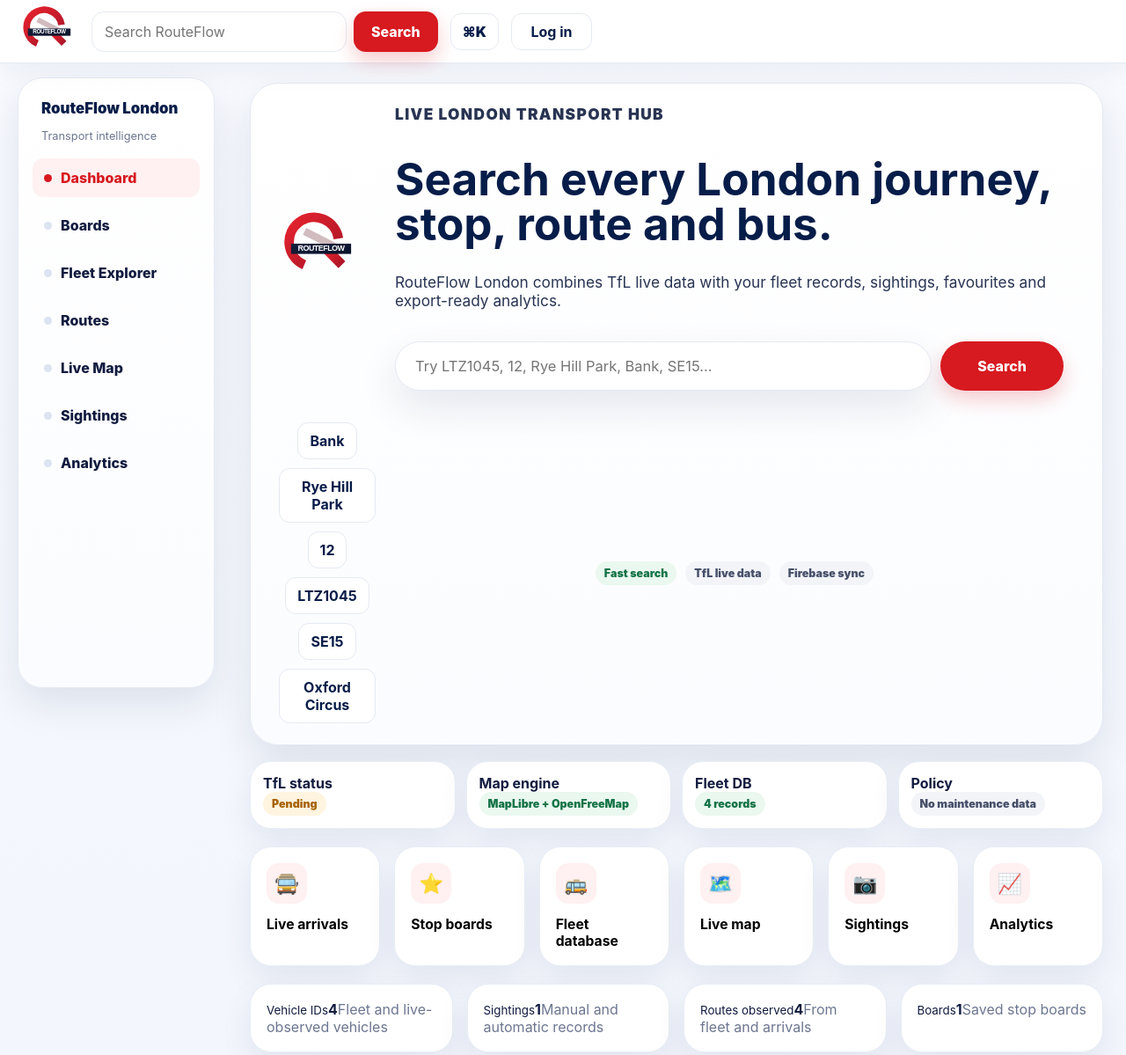
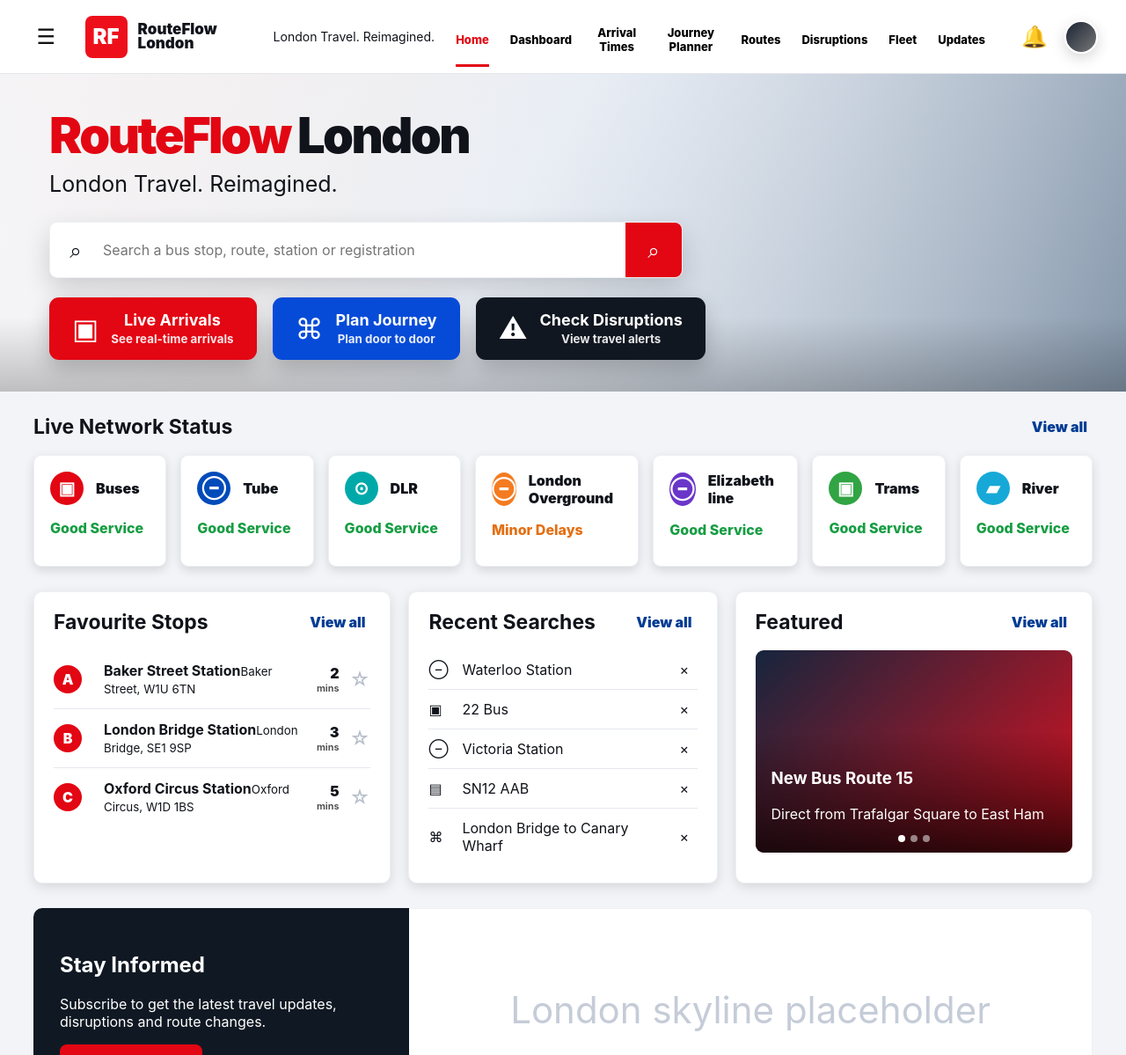
Before and after one commit to KingNathz21/rfl, a website: page index.html in a window 1280 px wide. Shown: the top 1199 px of the page at 88% size. Drawn offline with nearby package versions, Linux system fonts and the light colour scheme; no server answers.

Commit message:
Recreate RouteFlow London mockup layout

```diff
--- a/index.html
+++ b/index.html
@@ -3,78 +3,130 @@
 <head>
   <meta charset="utf-8">
   <meta name="viewport" content="width=device-width, initial-scale=1, viewport-fit=cover">
-  <meta name="theme-color" content="#071d49">
+  <meta name="theme-color" content="#e30613">
   <title>RouteFlow London</title>
-  <link rel="stylesheet" href="https://unpkg.com/maplibre-gl@4.7.1/dist/maplibre-gl.css">
-  <link rel="stylesheet" href="styles.css">
+  <link rel="stylesheet" href="routeflow-redesign.css">
 </head>
 <body>
-  <header class="site-header">
-    <a class="logo" href="#home" data-route="home"><img src="assets/routeflow-london-logo.svg" alt="RouteFlow London"></a>
-    <button class="mobile-menu" id="mobileMenu" aria-label="Open menu">☰</button>
-    <nav class="top-nav" id="topNav">
-      <button class="nav-item active" data-route="home">Home</button><button class="nav-item" data-route="hub">Live</button><button class="nav-item" data-route="boards">Boards</button><button class="nav-item" data-route="fleet">Fleet</button><button class="nav-item" data-route="routes">Routes</button><button class="nav-item" data-route="map">Map</button><button class="nav-item" data-route="sightings">Sightings</button><button class="nav-item" data-route="analytics">Analytics</button><button class="nav-item" data-route="admin">Admin</button>
+  <div class="app">
+    <header class="topbar">
+      <button class="hamburger">☰</button>
+      <a class="brand" data-page="home">
+        <span class="brand-mark">RF</span>
+        <span class="brand-text">RouteFlow<br>London</span>
+      </a>
+      <span class="tagline">London Travel. Reimagined.</span>
+      <nav class="nav">
+        <button class="active" data-page="home">Home</button>
+        <button data-page="dashboard">Dashboard</button>
+        <button data-page="arrivals">Arrival Times</button>
+        <button data-page="planner">Journey Planner</button>
+        <button data-page="routes">Routes</button>
+        <button data-page="disruptions">Disruptions</button>
+        <button data-page="fleet">Fleet</button>
+        <button data-page="updates">Updates</button>
       </nav>
-    <form id="miniSearchForm" class="mini-search"><input id="miniSearch" placeholder="Search RouteFlow"><button>Search</button></form>
-    <button class="ghost kbd-btn" id="openCommand">⌘K</button>
-    <button class="ghost account-btn" id="openAccount">Log in</button>
+      <div class="top-actions">
+        <button class="icon-btn">🔔</button>
+        <span class="avatar"></span>
+      </div>
+      <button class="icon-btn mobile-profile">♡</button>
     </header>
 
     <main>
-    <section class="view active" id="homeView">
-      <section class="hero-card hero-v2">
-        <img src="assets/routeflow-london-logo.svg" alt="RouteFlow London logo" class="hero-logo">
-        <p class="eyebrow">Live London transport hub</p>
-        <h1>Search every London journey, stop, route and bus.</h1>
-        <p>RouteFlow London combines TfL live data with your fleet records, sightings, favourites and export-ready analytics.</p>
-        <form id="heroSearchForm" class="hero-search"><input id="heroSearch" placeholder="Try LTZ1045, 12, Rye Hill Park, Bank, SE15..."><button>Search</button></form>
-        <div class="examples" id="quickExamples"></div>
+      <section id="home" class="page-view active">
+        <section class="hero" style="--hero-image:linear-gradient(120deg,#f5d7bc 0%,#d8e2ee 45%,#5a728c 100%)">
+          <div class="hero-content">
+            <h1><span class="red">RouteFlow</span> London</h1>
+            <p class="hero-sub">London Travel. Reimagined.</p>
+            <form class="search-row">
+              <span>⌕</span>
+              <input placeholder="Search a bus stop, route, station or registration">
+              <button>⌕</button>
+            </form>
+            <div class="hero-actions">
+              <button class="hero-action red-bg" data-page="arrivals"><span class="big-icon">▣</span><span><strong>Live Arrivals</strong><small>See real-time arrivals</small></span></button>
+              <button class="hero-action blue-bg" data-page="planner"><span class="big-icon">⌘</span><span><strong>Plan Journey</strong><small>Plan door to door</small></span></button>
+              <button class="hero-action black-bg" data-page="disruptions"><span class="big-icon">⚠</span><span><strong>Check Disruptions</strong><small>View travel alerts</small></span></button>
+            </div>
+          </div>
         </section>
 
-      <section class="system-strip" id="systemStrip"></section>
-      <section class="shortcut-grid" id="shortcutGrid"></section>
-      <section class="stats-grid" id="statsGrid"></section>
+        <div class="page">
+          <div class="quick-tiles">
+            <button class="quick-tile q-red" data-page="arrivals"><span>▣</span>Bus Stop</button>
+            <button class="quick-tile q-blue" data-page="routes"><span>⌘</span>Route</button>
+            <button class="quick-tile q-black" data-page="fleet"><span>▤</span>Reg</button>
+            <button class="quick-tile q-purple" data-page="planner"><span>♟</span>Journey</button>
+          </div>
 
-      <section class="home-grid">
-        <article class="panel"><div class="panel-heading"><h2>Live arrivals</h2><button class="ghost" data-route="hub">View all</button></div><div id="homeArrivals"></div></article>
-        <article class="panel map-panel"><div id="homeMap" class="maplibre-map compact-map"></div><span class="map-label">OpenFreeMap + MapLibre</span></article>
-        <article class="panel"><div class="panel-heading"><h2>Service status</h2><button class="ghost" id="refreshStatus">Refresh</button></div><div id="networkStatus"></div></article>
+          <section class="status-section">
+            <div class="section-head"><h2>Live Network Status</h2><button class="view-all" data-page="disruptions">View all</button></div>
+            <div class="status-grid" id="statusGrid">
+              <article class="status-card"><div class="status-title"><span class="mode-icon">▣</span>Buses</div><p class="good" data-status="buses">Good Service</p></article>
+              <article class="status-card"><div class="status-title"><span class="mode-icon tube">⊖</span>Tube</div><p class="good">Good Service</p></article>
+              <article class="status-card"><div class="status-title"><span class="mode-icon dlr">⊙</span>DLR</div><p class="good">Good Service</p></article>
+              <article class="status-card"><div class="status-title"><span class="mode-icon overground">⊖</span>London Overground</div><p class="delay">Minor Delays</p></article>
+              <article class="status-card"><div class="status-title"><span class="mode-icon elizabeth">⊖</span>Elizabeth line</div><p class="good">Good Service</p></article>
+              <article class="status-card"><div class="status-title"><span class="mode-icon tram">▣</span>Trams</div><p class="good">Good Service</p></article>
+              <article class="status-card"><div class="status-title"><span class="mode-icon river">▰</span>River</div><p class="good">Good Service</p></article>
+            </div>
           </section>
 
-      <section class="card-grid"><article class="panel"><h2>Recent searches</h2><div id="recentSearches" class="pill-row"></div></article><article class="panel"><h2>Popular routes</h2><div id="popularRoutes"></div></article><article class="panel"><h2>Latest sightings</h2><div id="latestSightings"></div></article><article class="panel"><h2>Fleet highlights</h2><div id="fleetHighlights"></div></article></section>
+          <section class="mobile-only">
+            <div class="section-head"><h2>Live Arrivals Near You</h2><button class="view-all" data-page="arrivals">View all</button></div>
+            <div class="arrival-card" id="nearArrivals">
+              <div class="mobile-arrival"><span class="route-badge">12</span><div><strong>Dulwich Library</strong><small>towards Oxford Circus</small></div><span class="due-red">Due</span></div>
+              <div class="mobile-arrival"><span class="route-badge">88</span><div><strong>Clapham Common</strong><small>towards Camden Town</small></div><span>3 mins</span></div>
+              <div class="mobile-arrival"><span class="route-badge">⊖</span><div><strong>Victoria</strong><small>Victoria Line</small></div><span>4 mins</span></div>
+            </div>
           </section>
 
-    <section class="view" id="hubView"><div class="page-title"><p>Universal search</p><h1>Transport Hub</h1></div><div id="hubResults" class="hub-results"></div></section>
+          <section class="content-grid">
+            <article class="panel">
+              <div class="section-head"><h2>Favourite Stops</h2><button class="view-all">View all</button></div>
+              <div class="list-row"><span class="stop-letter">A</span><div><strong>Baker Street Station</strong><small>Baker Street, W1U 6TN</small></div><span class="mins">2<small>mins</small></span><span class="star">☆</span></div>
+              <div class="list-row"><span class="stop-letter">B</span><div><strong>London Bridge Station</strong><small>London Bridge, SE1 9SP</small></div><span class="mins">3<small>mins</small></span><span class="star">☆</span></div>
+              <div class="list-row"><span class="stop-letter">C</span><div><strong>Oxford Circus Station</strong><small>Oxford Circus, W1D 1BS</small></div><span class="mins">5<small>mins</small></span><span class="star">☆</span></div>
+            </article>
+            <article class="panel desktop-panel">
+              <div class="section-head"><h2>Recent Searches</h2><button class="view-all">View all</button></div>
+              <div class="recent-row"><span>⊖</span><span>Waterloo Station</span><span>×</span></div>
+              <div class="recent-row"><span>▣</span><span>22 Bus</span><span>×</span></div>
+              <div class="recent-row"><span>⊖</span><span>Victoria Station</span><span>×</span></div>
+              <div class="recent-row"><span>▤</span><span>SN12 AAB</span><span>×</span></div>
+              <div class="recent-row"><span>⌘</span><span>London Bridge to Canary Wharf</span><span>×</span></div>
+            </article>
+            <article class="panel desktop-panel">
+              <div class="section-head"><h2>Featured</h2><button class="view-all" data-page="updates">View all</button></div>
+              <div class="feature-card"><div class="feature-copy"><h3>New Bus Route 15</h3><p>Direct from Trafalgar Square to East Ham</p></div><div class="dots"><i></i><i></i><i></i></div></div>
+            </article>
+          </section>
 
-    <section class="view" id="boardsView"><div class="page-title"><p>Favourite stop boards</p><h1>Stop Boards</h1></div><div class="split"><aside class="panel"><div class="panel-heading"><h2>Boards</h2><button id="addBoard" class="primary small">Add</button></div><div id="boardList"></div></aside><section class="panel"><div class="panel-heading"><div><h2 id="activeBoardName">Board</h2><p class="muted" id="activeBoardMeta"></p></div><span><button id="renameBoard" class="ghost">Rename</button><button id="refreshBoard" class="ghost">Refresh</button></span></div><form id="addStopForm" class="inline-form"><input id="stopInput" placeholder="Search and add stop"><button>Add stop</button></form><div id="boardStops"></div></section></div></section>
+          <section class="bottom-grid">
+            <article class="subscribe"><h2>Stay Informed</h2><p>Subscribe to get the latest travel updates, disruptions and route changes.</p><button>Subscribe Now</button></article>
+            <article class="skyline">London skyline placeholder</article>
+          </section>
+        </div>
+      </section>
 
-    <section class="view" id="fleetView"><div class="page-title"><p>Fleet registry</p><h1>Fleet & Vehicle IDs</h1></div><section class="panel"><div class="toolbar"><input id="fleetSearch" placeholder="Search vehicle ID, operator, garage, route"><select id="operatorFilter"></select><select id="fuelFilter"></select><select id="statusFilter"></select><button id="exportFleet" class="ghost">Export CSV</button></div><div class="table-wrap"><table><thead><tr><th>Vehicle ID</th><th>Operator</th><th>Garage</th><th>Type</th><th>Fuel</th><th>Status</th><th>Route</th><th>Last seen</th><th>Source</th></tr></thead><tbody id="fleetTable"></tbody></table></div></section></section>
-
-    <section class="view" id="routesView"><div class="page-title"><p>Route intelligence</p><h1>Routes</h1></div><section class="panel"><div class="toolbar"><input id="routeSearch" placeholder="Filter routes"><button id="loadRouteStatus" class="ghost">Load status</button></div><div id="routesGrid" class="route-grid"></div><div id="routeDetail" class="route-detail"></div></section></section>
-
-    <section class="view" id="mapView"><div class="page-title"><p>Operations view</p><h1>Live Map</h1></div><section class="panel map-shell"><div class="map-actions"><button class="ghost" id="fitLondon">Fit London</button><button class="ghost" id="fitSightings">Fit sightings</button></div><div id="mainMap" class="maplibre-map main-map"></div><span class="map-label">Free map tiles from OpenFreeMap, rendered with MapLibre GL.</span></section></section>
-
-    <section class="view" id="sightingsView"><div class="page-title"><p>Manual + automatic observations</p><h1>Sightings</h1></div><div class="split"><section class="panel"><h2>Add sighting</h2><form id="sightingForm" class="stacked"><input id="sightingFleet" placeholder="Vehicle ID"><input id="sightingRoute" placeholder="Route"><input id="sightingLocation" placeholder="Stop or location"><input id="sightingPhoto" placeholder="Photo URL"><textarea id="sightingNotes" placeholder="Notes (non-maintenance only)"></textarea><button>Add sighting</button></form></section><section class="panel"><div class="panel-heading"><h2>Sightings</h2><span><button id="clearSightings" class="ghost">Clear manual</button><button id="exportSightings" class="ghost">Export CSV</button></span></div><div id="sightingList"></div></section></div></section>
-
-    <section class="view" id="analyticsView"><div class="page-title"><p>Non-maintenance intelligence</p><h1>Analytics</h1></div><div id="analyticsGrid" class="card-grid"></div><section class="panel"><h2>Route affinity</h2><div id="affinityTable" class="table-wrap"></div></section></section>
-
-    <section class="view" id="adminView"><div class="page-title"><p>Phase 3 management</p><h1>Admin & Imports</h1></div><div class="admin-grid"><section class="panel"><h2>Import fleet CSV</h2><p class="muted">Columns supported: vehicleId, operator, garage, vehicleType, fuelType, status, route.</p><textarea id="csvInput" placeholder="vehicleId,operator,garage,vehicleType,fuelType,status,route"></textarea><button id="importCsv" class="primary">Import records</button><div id="adminOutput"></div></section><section class="panel"><h2>Data tools</h2><button id="backupData" class="ghost">Download backup</button><button id="resetLocalData" class="ghost danger">Reset local data</button><div id="dataHealth"></div></section></div></section>
+      <section id="arrivals" class="page-view"><div class="inner-page"><div class="page-title"><h1>Arrival Times</h1><p>Search TfL bus stops and see live arrivals.</p></div><form class="search-row"><span>⌕</span><input id="arrivalSearch" placeholder="Search a stop, e.g. Rye Hill Park"><button>⌕</button></form><div id="arrivalResults" style="margin-top:24px"></div></div></section>
+      <section id="routes" class="page-view"><div class="inner-page"><div class="page-title"><h1>Routes</h1><p>Browse routes, live vehicle IDs, stops and route history.</p></div><input id="routeSearch" class="route-list-search" placeholder="Filter routes"><div class="cards" id="routesGrid"></div></div></section>
+      <section id="updates" class="page-view"><div class="inner-page"><div class="page-title"><h1>Updates</h1><p>News, launch notes and RouteFlow London development updates.</p></div><div class="cards"><article class="update-card"><small>Development</small><h2>RouteFlow London redesign</h2><p>The interface has been rebuilt to match the desktop and mobile app-style design.</p></article><article class="update-card"><small>Live Data</small><h2>TfL powered arrivals</h2><p>Arrival Times and Routes use TfL endpoints with lightweight caching.</p></article><article class="update-card"><small>Community</small><h2>Fleet and sightings</h2><p>Vehicle ID profiles, sightings and favourites will continue to grow.</p></article></div></div></section>
+      <section id="dashboard" class="page-view"><div class="inner-page"><div class="page-title"><h1>Dashboard</h1><p>Your favourites, searches and RouteFlow activity.</p></div><div class="cards"><article class="update-card"><h2>Favourite Stops</h2><p>Baker Street, London Bridge, Oxford Circus</p></article><article class="update-card"><h2>Recent Searches</h2><p>Waterloo Station, Route 12, SN12 AAB</p></article><article class="update-card"><h2>Achievements</h2><p>Coming soon</p></article></div></div></section>
+      <section id="planner" class="page-view"><div class="inner-page"><div class="page-title"><h1>Journey Planner</h1><p>Plan London journeys from A to B.</p></div><div class="cards"><article class="update-card"><h2>Planner placeholder</h2><p>Journey planning will connect to TfL Journey Results.</p></article></div></div></section>
+      <section id="disruptions" class="page-view"><div class="inner-page"><div class="page-title"><h1>Disruptions</h1><p>Live network alerts and planned changes.</p></div><div class="cards"><article class="update-card"><h2>Good Service</h2><p>Most demo network cards currently show good service.</p></article><article class="update-card"><h2>London Overground</h2><p>Minor delays placeholder.</p></article></div></div></section>
+      <section id="fleet" class="page-view"><div class="inner-page"><div class="page-title"><h1>Fleet</h1><p>Search bus vehicle IDs and registrations.</p></div><div class="cards"><article class="update-card"><h2>Vehicle search</h2><p>Fleet profiles and sightings are being rebuilt into this lighter design.</p></article></div></div></section>
     </main>
 
-  <dialog id="vehicleDialog"><button class="close" id="closeVehicle">×</button><div id="vehicleProfile"></div></dialog>
-  <dialog id="commandDialog"><button class="close" id="closeCommand">×</button><h2>Search RouteFlow London</h2><form id="commandForm" class="hero-search compact"><input id="commandSearch" placeholder="Search vehicle, route, stop or place"><button>Search</button></form><div id="commandHints" class="pill-row"></div></dialog>
-  <dialog id="accountDialog"><button class="close" id="closeAccount">×</button><div id="accountPanel"></div></dialog>
-  <footer>RouteFlow London. Data provided by Transport for London where live API calls are used. Not an official TfL product.</footer>
-  <script src="https://unpkg.com/maplibre-gl@4.7.1/dist/maplibre-gl.js"></script>
-  <script src="https://www.gstatic.com/firebasejs/10.12.5/firebase-app-compat.js"></script>
-  <script src="https://www.gstatic.com/firebasejs/10.12.5/firebase-auth-compat.js"></script>
-  <script src="https://www.gstatic.com/firebasejs/10.12.5/firebase-firestore-compat.js"></script>
-  <script src="https://www.gstatic.com/firebasejs/10.12.5/firebase-database-compat.js"></script>
-  <script src="https://www.gstatic.com/firebasejs/10.12.5/firebase-analytics-compat.js"></script>
-  <script src="firebase-config.js"></script>
-  <script src="app.js"></script>
-  <script src="phase4-firebase.js"></script>
-  <script src="proposal-compliance.js"></script>
-  <script src="mobile-admin-fixes.js"></script>
+    <nav class="mobile-bottom">
+      <button class="active" data-page="home"><span>⌂</span>Home</button>
+      <button data-page="arrivals"><span>▣</span>Arrivals</button>
+      <button data-page="planner"><span>⌘</span>Planner</button>
+      <button data-page="disruptions"><span>⚠</span>Disruptions</button>
+      <button data-page="dashboard"><span>♡</span>Profile</button>
+    </nav>
+  </div>
+  <script src="routeflow-redesign.js"></script>
 </body>
 </html>
```
Lines whose indentation alone changed are shown as unchanged.
